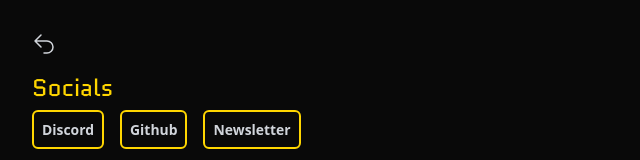
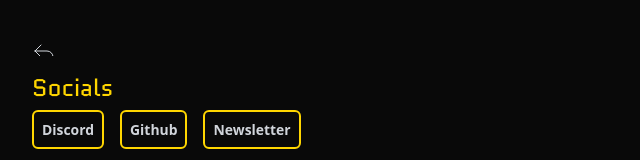
Before and after one commit to progresssh/progress-website, a Next.js app: page /about in a window 1280 px wide. Shown: the top 160 px of the page, without its empty margins (0-640 px from the left). Built offline with nearby package versions, Linux system fonts and the light colour scheme.

Commit message:
css adjustments, header desc change, svg change

```diff
--- a/components/layout.tsx
+++ b/components/layout.tsx
@@ -5,12 +5,6 @@
     <>
       <Head>
         <title>{title}</title>
-        <meta name="viewport" content="width=device-width, initial-scale=1.0" />
-
-        <meta
-          name="description"
-          content="Progress.sh · A journey to strive for life. Progress is my attempt at getting better at the things that are meaningful to me and to strive for life. This is my heartfelt desire to go as far as I can, to find my place in the world. To shine as brightly as can. There's so much in store for the future and I'll work hard to see mine come into form with everything I've got."
-        />
       </Head>
       {children}
     </>
--- a/package.json
+++ b/package.json
@@ -10,7 +10,6 @@
   },
   "dependencies": {
     "@headlessui/react": "^1.7.14",
-    "@next/font": "^13.3.0",
     "@tailwindcss/typography": "^0.5.9",
     "@tiptap/core": "^2.0.3",
     "@tiptap/extension-document": "^2.0.3",
--- a/pages/_document.tsx
+++ b/pages/_document.tsx
@@ -34,7 +34,7 @@
           <meta property="og:url" content="https://www.progress.sh/" />
           <meta
             property="og:description"
-            content="A journey to strive for beyond."
+            content="Progress.sh · A journey to strive for life. Progress is my attempt at getting better at the things that are meaningful to me and to strive for life. A struggle to exist."
           />
           <meta property="og:type" content="website" />
           <meta
@@ -48,11 +48,20 @@
           <meta name="twitter:title" content="Progress" />
           <meta
             name="twitter:description"
-            content="A journey to strive for beyond."
+            content="Progress.sh · A journey to strive for life. Progress is my attempt at getting better at the things that are meaningful to me and to strive for life. A struggle to exist."
           />
           <meta
             name="twitter:image"
             content="https://github.com/progresssh/progress-website/blob/main/public/images/arch.png"
+          />
+          <meta
+            name="viewport"
+            content="width=device-width, initial-scale=1.0"
+          />
+
+          <meta
+            name="description"
+            content="Progress.sh · A journey to strive for life. Progress is my attempt at getting better at the things that are meaningful to me and to strive for life. A struggle to exist."
           />
         </Head>
         <body className="h-full w-full">
--- a/pages/about.tsx
+++ b/pages/about.tsx
@@ -9,17 +9,12 @@
         <div className="p-8 bg-[rgb(9,9,9)]">
           <div className="flex w-full h-full">
             <div className=" md:w-4/12 flex flex-col">
-              <Link
-                href={"/"}
-                className="w-full"
-                aria-label="Back to homepage"
-                legacyBehavior
-              >
+              <Link href={"/"} className="w-full" aria-label="Back to homepage">
                 <svg
                   xmlns="http://www.w3.org/2000/svg"
                   fill="none"
-                  viewBox="0 0 24 24"
-                  strokeWidth={1.5}
+                  viewBox="0 0 24 4"
+                  strokeWidth={1.0}
                   stroke="currentColor"
                   className="w-6 h-6 text-gray-300"
                 >
--- a/pages/entry/[id].tsx
+++ b/pages/entry/[id].tsx
@@ -26,17 +26,17 @@
 
   return (
     <Layout title={title}>
-      <div className="h-full w-full  md:flex md:justify-center overflow-auto bg-[#090909]">
+      <div className="h-full w-full md:flex md:justify-center overflow-auto bg-[#090909]">
         <div className="p-8">
-          <div className=" text-gray-300">
+          <div className="text-gray-300">
             <Link href={"/"} aria-label="Back to homepage">
               <svg
                 xmlns="http://www.w3.org/2000/svg"
                 fill="none"
-                viewBox="0 0 24 24"
-                strokeWidth={1.5}
+                viewBox="0 0 24 4"
+                strokeWidth={1.0}
                 stroke="currentColor"
-                className="w-6 h-6"
+                className="w-6 h-6 text-gray-300"
               >
                 <path
                   strokeLinecap="round"
@@ -45,7 +45,6 @@
                 />
               </svg>
             </Link>
-
             <h1 className="text-[#FFD600] text-2xl font-bold font-quantico pt-4">
               {title}
             </h1>
```
Also changed, not shown: 1 other file (tests, documents, lock files or other folders).
